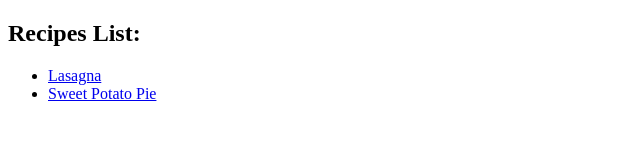
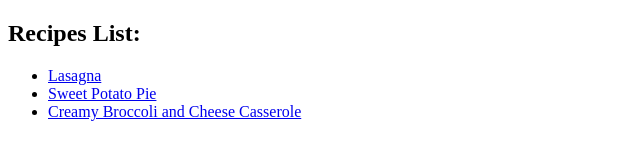
Before and after one commit to lucasgit13/odin_recipes, a plain HTML site: page index.html in a window 1280 px wide. Shown: the whole page, without its empty margins (0-640 px from the left). Drawn offline with Linux system fonts and the light colour scheme.

Commit message:
add creamy broccoli link

```diff
--- a/index.html
+++ b/index.html
@@ -10,6 +10,7 @@
     <ul>
         <li><a href="recipes/lasagna.html">Lasagna</a></li>
         <li><a href="recipes/sweet-potato-pie.html">Sweet Potato Pie</a></li>
+        <li><a href="recipes/creamy-broccoli.html">Creamy Broccoli and Cheese Casserole</a></li>
     </ul>
 </head>
 
```
